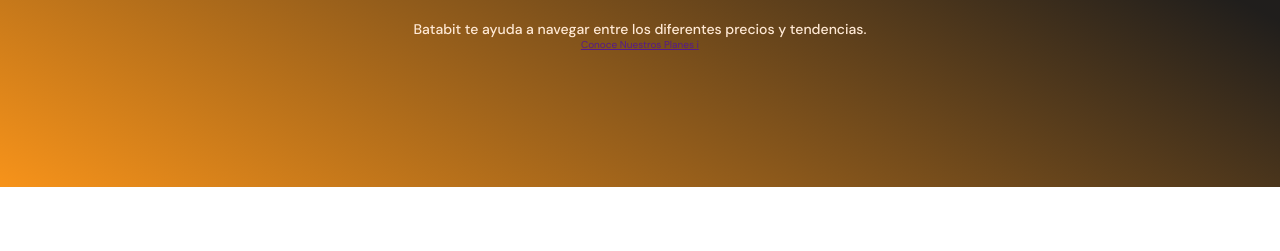
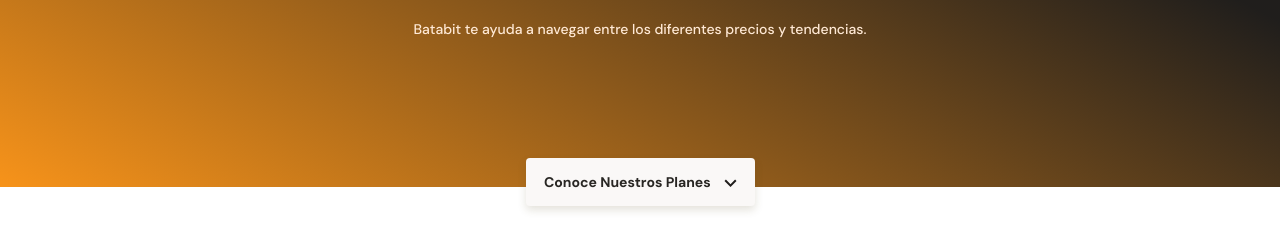
Before and after one commit to matiaswasiak/BataBit, a plain HTML site: page index.html in a window 1280 px wide. Shown: the part 147-398 px from the top of the page. Drawn offline with Linux system fonts and the light colour scheme.

Commit message:
button position

```diff
--- a/index.html
+++ b/index.html
@@ -23,8 +23,8 @@
           Batabit te ayuda a navegar entre los diferentes precios y tendencias.
         </p>
         <a href="" class="header--button"
-          >Conoce Nuestros Planes <span>i</span></a
-        >
+          >Conoce Nuestros Planes <span></span
+        ></a>
       </div>
     </header>
     <main>
--- a/style.css
+++ b/style.css
@@ -69,3 +69,29 @@
   line-height: 1.8rem;
   color: var(--soft-orange);
 }
+.header--title-container .header--button {
+  position: absolute;
+  left: calc(50% - 114px);
+  top: 270px;
+  display: block;
+  margin-top: 35px;
+  padding: 15px;
+  width: 229px;
+  height: 48px;
+  background-color: var(--off-white);
+  /* Sombra */
+  box-shadow: 0px 4px 8px rgba(89, 73, 30, 0.16);
+  border: none;
+  border-radius: 4px;
+  font-size: 1.4rem;
+  font-weight: bold;
+  text-decoration: none;
+  color: var(--black);
+}
+.header--button span {
+  display: inline-block;
+  width: 13px;
+  height: 8px;
+  margin-left: 10px;
+  background-image: url("/assets/icons/down-arrow.svg");
+}
```
